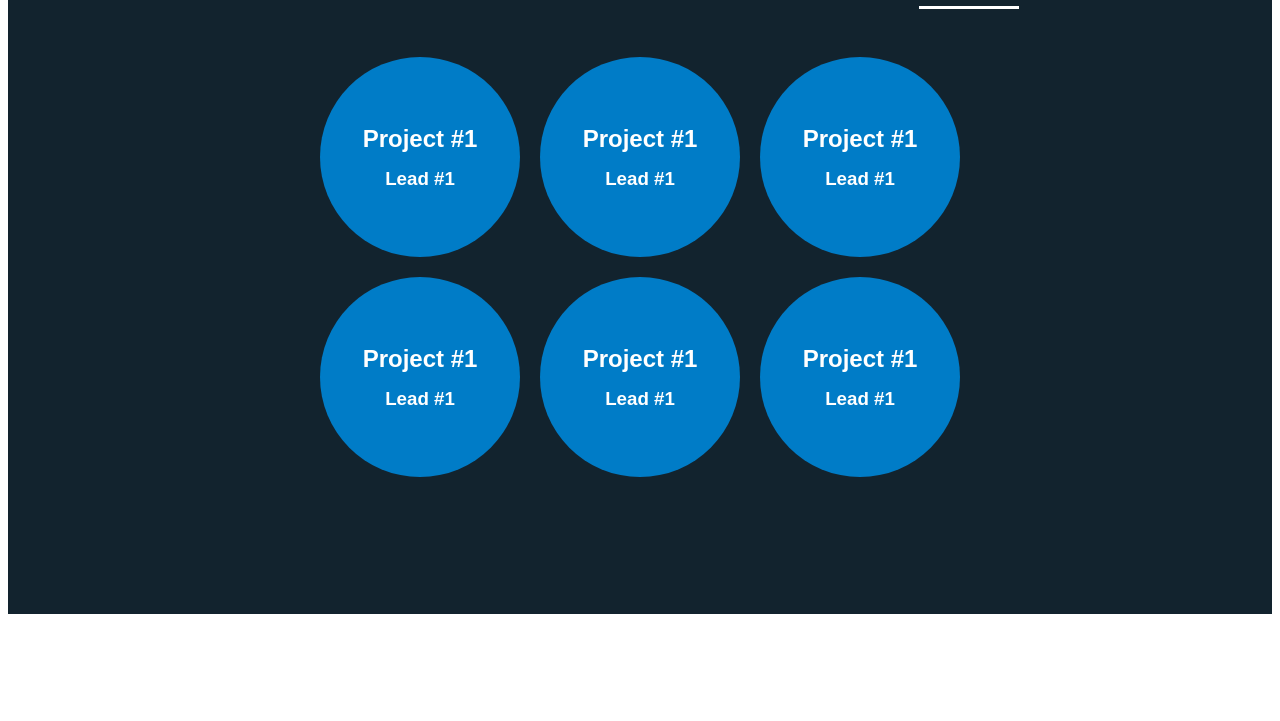
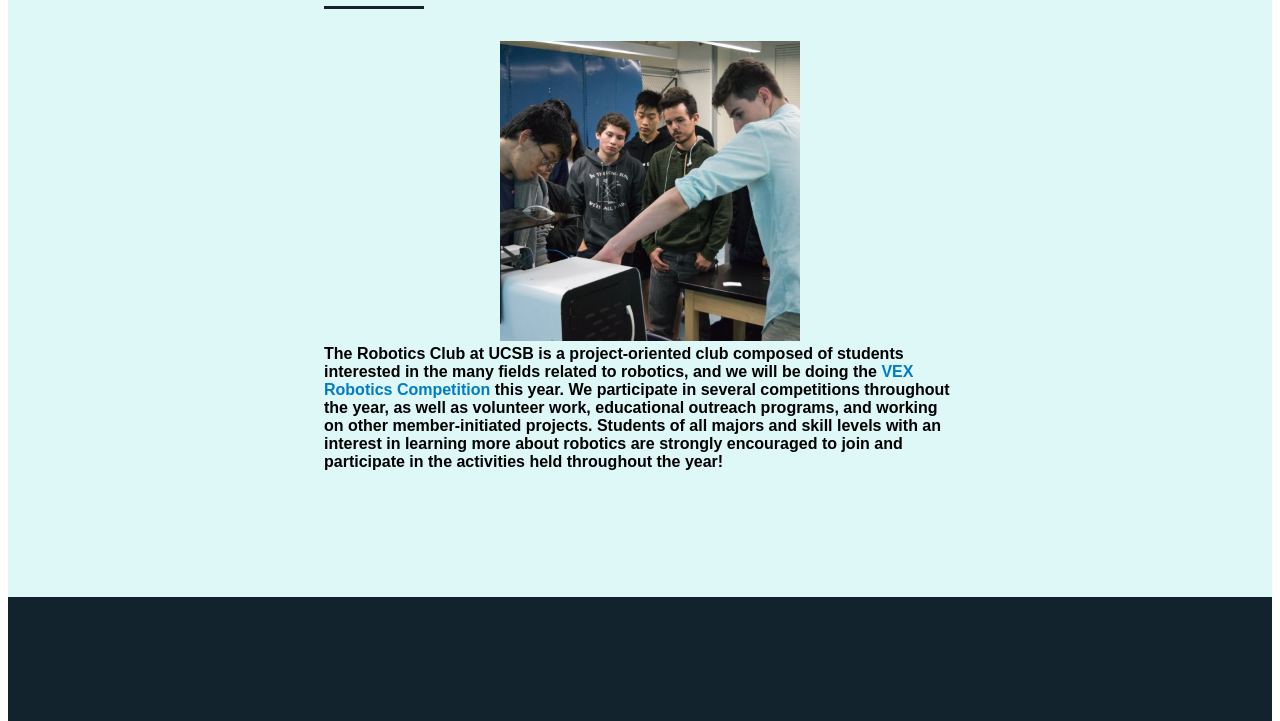
Before and after one commit to UCSBVexRobotics/UCSBRoboticsWebsiteFrontend, a Gatsby site: page / in a window 1280 px wide. Shown: the part 208-929 px from the top of the page. Before the commit the page ends 830 px from the top, so only its background shows below. Built offline with nearby package versions, Linux system fonts and the light colour scheme; Gatsby itself is replaced by a stand-in of ours.

Commit message:
added about us page

```diff
--- /dev/null
+++ b/src/components/Home/AboutUsSection.tsx
@@ -0,0 +1,62 @@
+import React from "react"
+import Container from "../global/Container"
+import styled from "styled-components"
+import picOne from "../../../static/pic1.jpg"
+
+const Section = styled.div`
+  display: flex;
+  justify-content: center;
+  align-items: center;
+  padding-top: 5%;
+  @media (max-width: 1490px) {
+    flex-direction: column;
+    flex-wrap: wrap;
+  }
+`
+
+const Text = styled.h4`
+  margin-top: 0;
+  margin-bottom: 0;
+  @media (max-width: 1490px) {
+    order: 2;
+  }
+`
+
+const HighlightedText = styled.span`
+  color: #007cc7;
+`
+
+const ImgWrapper = styled.div`
+  @media (max-width: 1490px) {
+    order: 1;
+  }
+  margin-left: 20px;
+`
+
+const Img = styled.img`
+  width: 300px;
+`
+
+export default function AboutUsSection() {
+  return (
+    <Container background="light" title="About Us" titleAlignment="left">
+      <Section>
+        <Text>
+          The Robotics Club at UCSB is a project-oriented club composed of
+          students interested in the many fields related to robotics, and we
+          will be doing the{" "}
+          <HighlightedText>VEX Robotics Competition</HighlightedText> this year.
+          We participate in several competitions throughout the year, as well as
+          volunteer work, educational outreach programs, and working on other
+          member-initiated projects. Students of all majors and skill levels
+          with an interest in learning more about robotics are strongly
+          encouraged to join and participate in the activities held throughout
+          the year!
+        </Text>
+        <ImgWrapper>
+          <Img src={picOne} alt="Group picture of the Robotics Team" />
+        </ImgWrapper>
+      </Section>
+    </Container>
+  )
+}
--- a/src/components/Home/ProjectCircle.tsx
+++ b/src/components/Home/ProjectCircle.tsx
@@ -1,11 +1,11 @@
-import React, { useState } from 'react'
-import styled from 'styled-components'
+import React, { useState } from "react"
+import styled from "styled-components"
 
 const Circle = styled.span`
-    height: 200px;
-    width: 200px;
+  height: 250px;
+  width: 250px;
   margin: 10px;
-    background-color: #007CC7;
+  background-color: #007cc7;
   border-radius: 150px;
   display: flex;
   color: white;
@@ -14,32 +14,35 @@ const Circle = styled.span`
   align-items: center;
 
   &:hover {
-        background-color: #005B93;
+    background-color: #005b93;
   }
-`;
+`
 
 const CenteredText = styled.div`
   display: flex;
   flex-direction: column;
   justify-content: center;
   align-items: center;
-`;
-
+`
 
 export default function ProjectCircle(props) {
-    const [hover, setHover] = useState(false);
+  const [hover, setHover] = useState(false)
 
   return (
-        <Circle onMouseEnter={() => setHover(true)} onMouseLeave={() => setHover(false)}>
-            {hover ?
+    <Circle
+      onMouseEnter={() => setHover(true)}
+      onMouseLeave={() => setHover(false)}
+    >
+      {hover ? (
         <CenteredText>
           <h4>{props.description}</h4>
-                </CenteredText> :
+        </CenteredText>
+      ) : (
         <CenteredText>
           <h2>{props.title}</h2>
           <h3>{props.lead}</h3>
         </CenteredText>
+      )}
+    </Circle>
+  )
 }
-        </Circle>
-    );
-}
--- a/src/components/Home/ProjectSection.tsx
+++ b/src/components/Home/ProjectSection.tsx
@@ -1,4 +1,4 @@
-import React, { Fragment } from "react"
+import React from "react"
 import Container from "../global/Container"
 import ProjectCircle from "./ProjectCircle"
 import styled from "styled-components"
@@ -13,7 +13,6 @@ const Section = styled.div`
 
 export default function ProjectSection() {
   return (
-    <Fragment>
     <Container background="dark" title="Projects" titleAlignment="right">
       <Section>
         <ProjectCircle
@@ -48,6 +47,5 @@ export default function ProjectSection() {
         />
       </Section>
     </Container>
-    </Fragment>
   )
 }
--- a/src/components/global/Container.tsx
+++ b/src/components/global/Container.tsx
@@ -6,10 +6,10 @@ const Box = styled.div`
   justify-content: center;
   align-items: center;
   flex-wrap: wrap;
-  padding: 10% 20%;
+  padding: 10% 25%;
 
   background-color: ${props =>
-    props.background === "dark" ? "#12232E" : "white"};
+    props.background === "dark" ? "#12232E" : "#DEF7F7"};
 `
 
 const HeaderContainer = styled.div`
@@ -22,11 +22,12 @@ const HeaderContainer = styled.div`
 `
 
 const ProjectTitle = styled.h1`
-  color: white;
+  color: ${props => (props.color === "light" ? "#12232E" : "white")};
 `
 
-const LineLeft = styled.div`
-  border-bottom: solid 3px white;
+const Line = styled.div`
+  border-bottom: solid 3px;
+  border-color: ${props => (props.color === "light" ? "#12232E" : "white")};
   border-top-width: 0px;
   transition: width 0.5s;
 
@@ -40,12 +41,13 @@ export default function Container(props) {
     <Box background={props.background}>
       <HeaderContainer titleAlignment={props.titleAlignment}>
         <ProjectTitle
+          color={props.background}
           onMouseEnter={() => setLineAnimation(true)}
           onMouseLeave={() => setLineAnimation(false)}
         >
           {props.title}
         </ProjectTitle>
-        <LineLeft lineAnimation={lineAnimation} />
+        <Line color={props.background} lineAnimation={lineAnimation} />
       </HeaderContainer>
       {props.children}
     </Box>
--- a/src/pages/index.js
+++ b/src/pages/index.js
@@ -1,11 +1,13 @@
 import React, { Fragment } from "react"
 import GlobalStyle from "../styles/globalStyles"
 import ProjectSection from "../components/Home/ProjectSection"
+import AboutUsSection from "../components/Home/AboutUsSection"
 
 export default function Home() {
   return (
     <Fragment>
       <GlobalStyle />
+      <AboutUsSection />
       <ProjectSection />
     </Fragment>
   )
```
Also changed, not shown: static/groupPic.jpg (added), static/pic1.jpg (added). Lines whose indentation alone changed are shown as unchanged.
